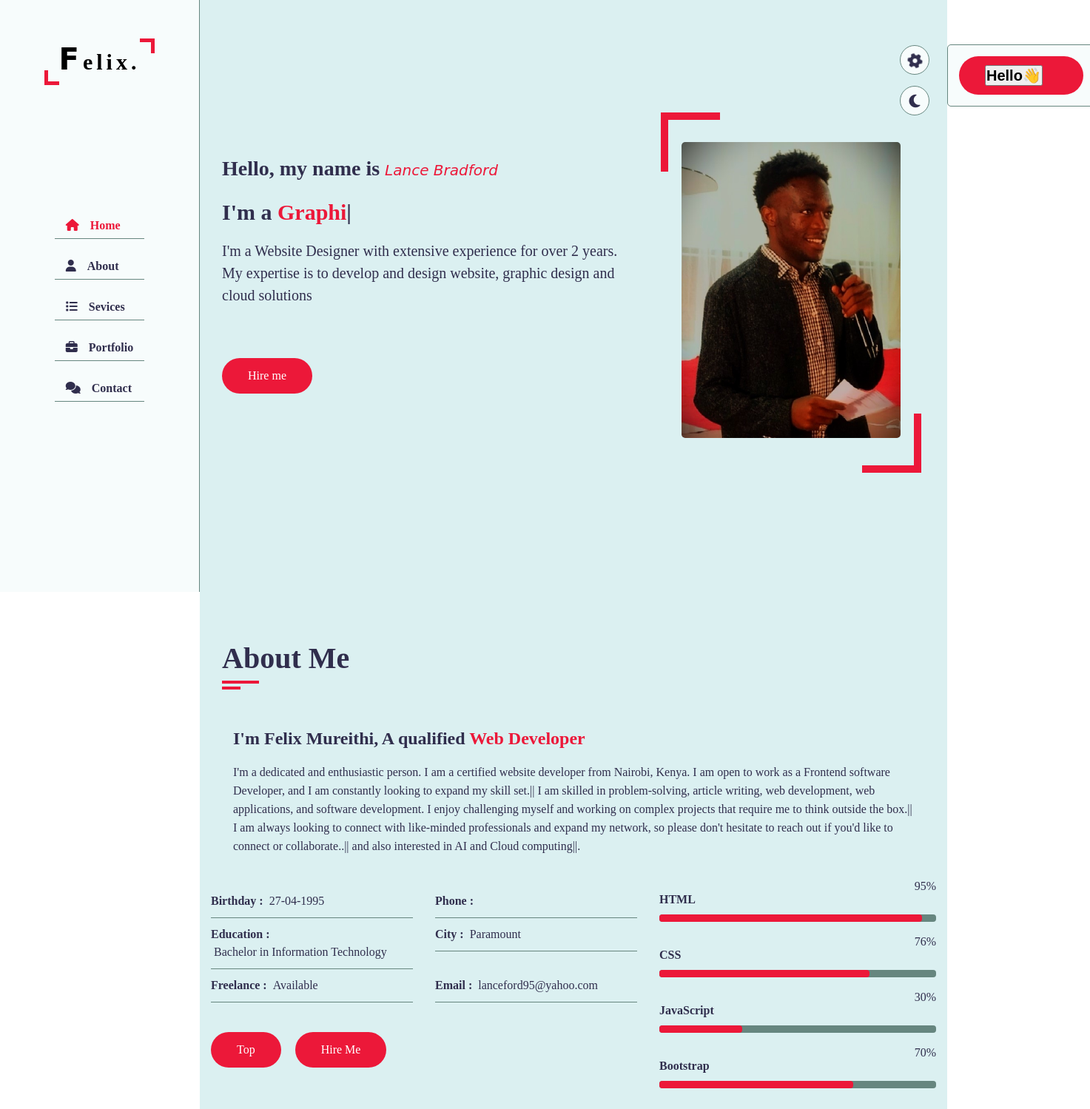
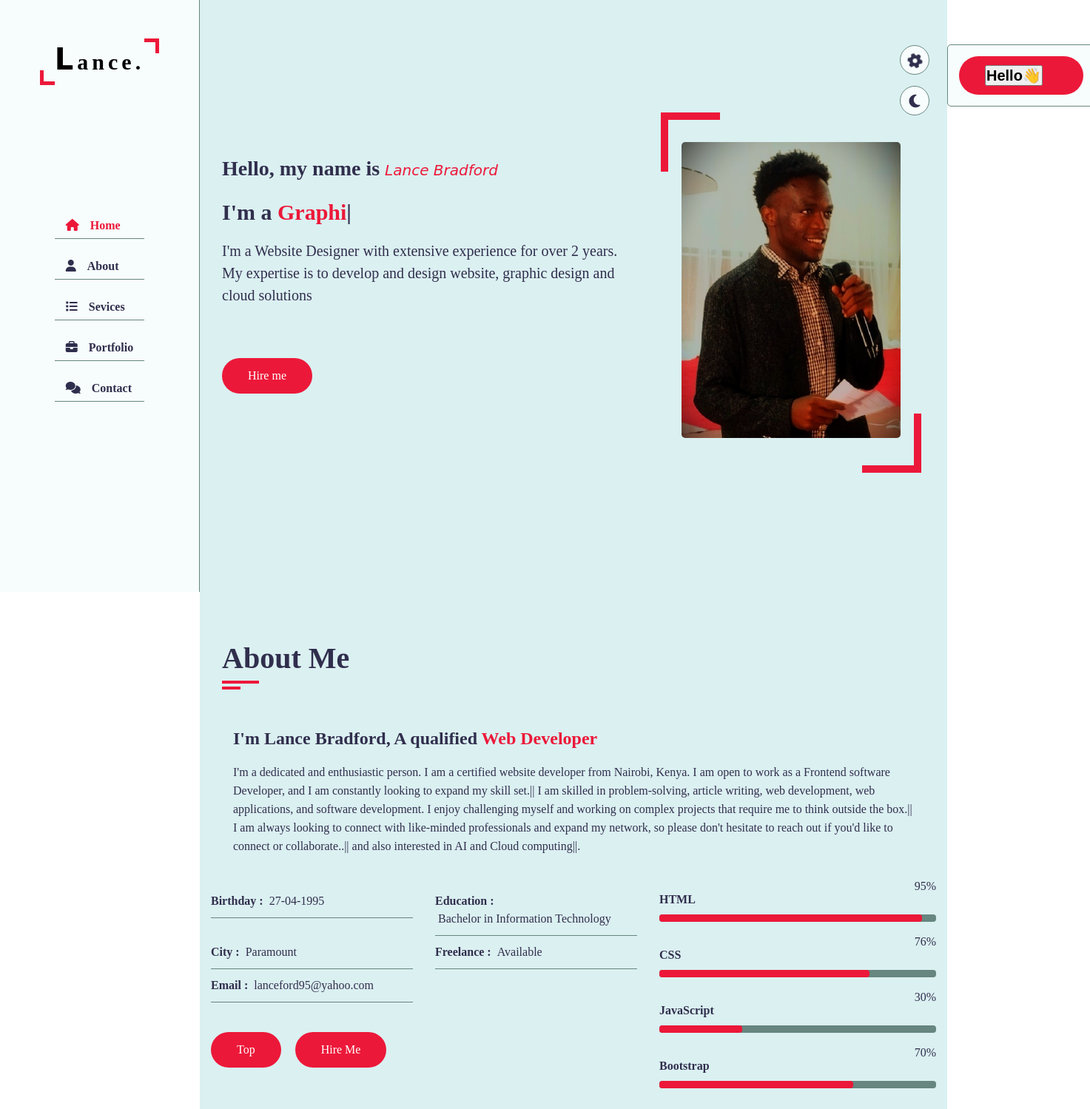
Before and after one commit to felixlastbornofficial/official, a plain HTML site: page index.html in a window 1280 px wide. Shown: the top 1499 px of the page at 74% size, 1473 px wide, since content can reach past the window. Drawn offline with nearby package versions, Linux system fonts and the light colour scheme.

Commit message:
Update index.html

```diff
--- a/index.html
+++ b/index.html
@@ -19,7 +19,7 @@
     <!-- aside start -->
     <div class="aside">
         <div class="logo">
-            <a href="#"><span>F</span>elix.</a>
+            <a href="#"><span>L</span>ance.</a>
         </div>
         <div class="nav-toggler">
             <span></span>
@@ -74,7 +74,7 @@
     <div class="row">
         <div class="about-content padd-15">
             <div class="about-text padd-15">
-                <h3>I'm Felix Mureithi, A qualified <span>Web Developer</span></h3>
+                <h3>I'm Lance Bradford, A qualified <span>Web Developer</span></h3>
                 <p>
                     I'm  a dedicated and enthusiastic person. I am a certified website developer from Nairobi, Kenya. I am open to work as a Frontend software Developer, and I am constantly looking to expand my skill set.||
 
@@ -91,9 +91,6 @@
                     <p>Birthday : <span>27-04-1995</span></p>
                 </div>
 
-                    <div class="info_item padd-15">
-                        <p>Phone : <span></span></p>
-                    </div>
                     <div class="info_item padd-15">
                         <p>Education : <span>Bachelor in Information Technology</span></p>
                     </div>
@@ -180,7 +177,7 @@
                                     <i class="fa fa-calendar"></i>2023 =>>
                                 </h3>
                                 <h4 class="timeline-title">IT</h4>
-                                <p class="timeline-text">Currently studying at Multimedia University of Kenya, Bachelors in IT</p>
+                                <p class="timeline-text">Currently studying at Coastline Community College, Bachelors in IT</p>
                              </div>
                             </div>
                         </div>
@@ -428,7 +425,7 @@
             <div class="contact-info-item padd-15">
                 <div class="icon"><i class="fa fa-globe-africa"></i></div>
                 <h4>Linkedin:</h4>
-                <p><a0>linkedin</a></p>
+                <p><a>https://www.linkedin.com/public-profile/settings?lipi=urn%3Ali%3Apage%3Ad_flagship3_profile_self_edit_contact-info%3BB99r9fxKRdK2m3NxTHSOOw%3D%3D</a></p>
             </div>
             <!-- contact info ends -->
         </div>
```
